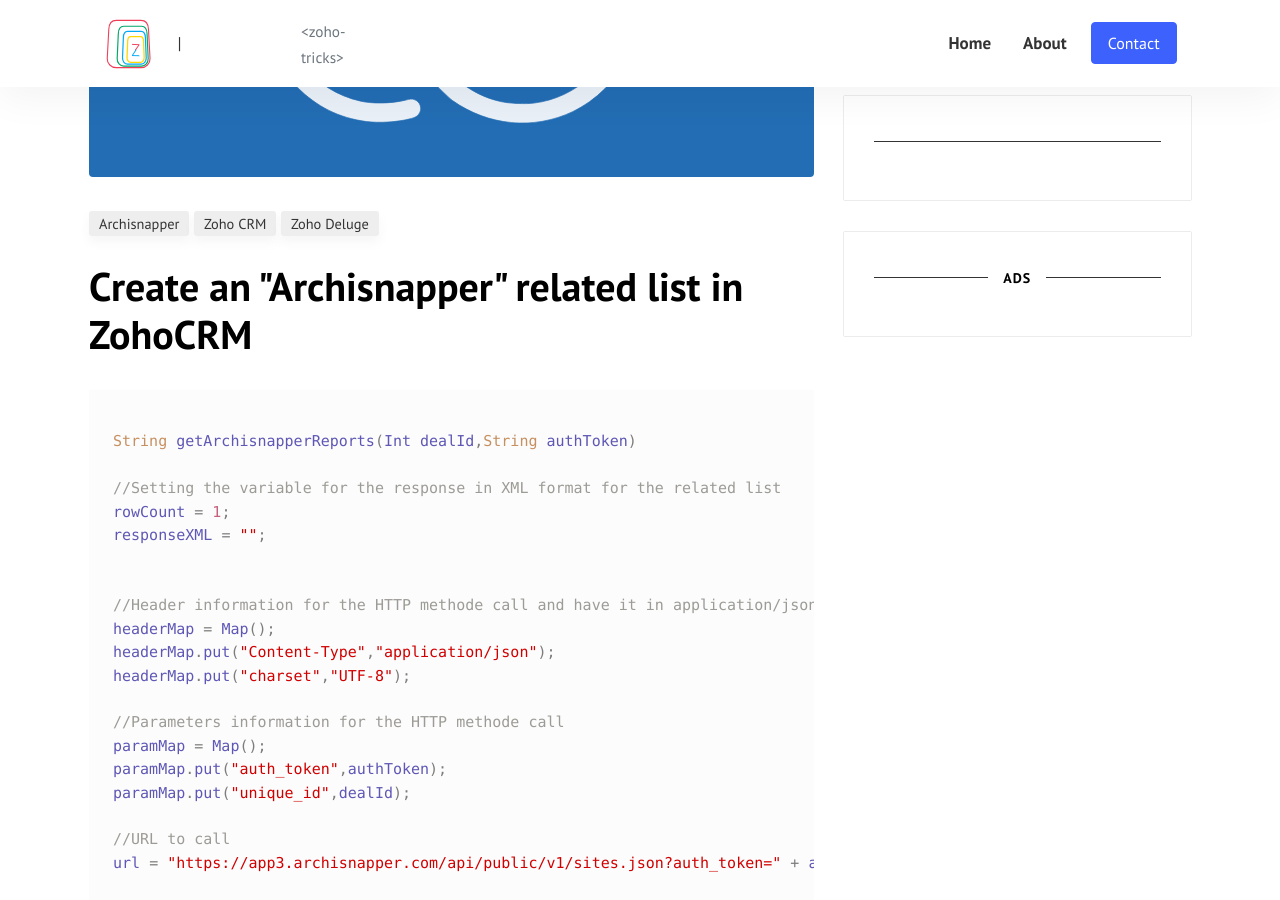
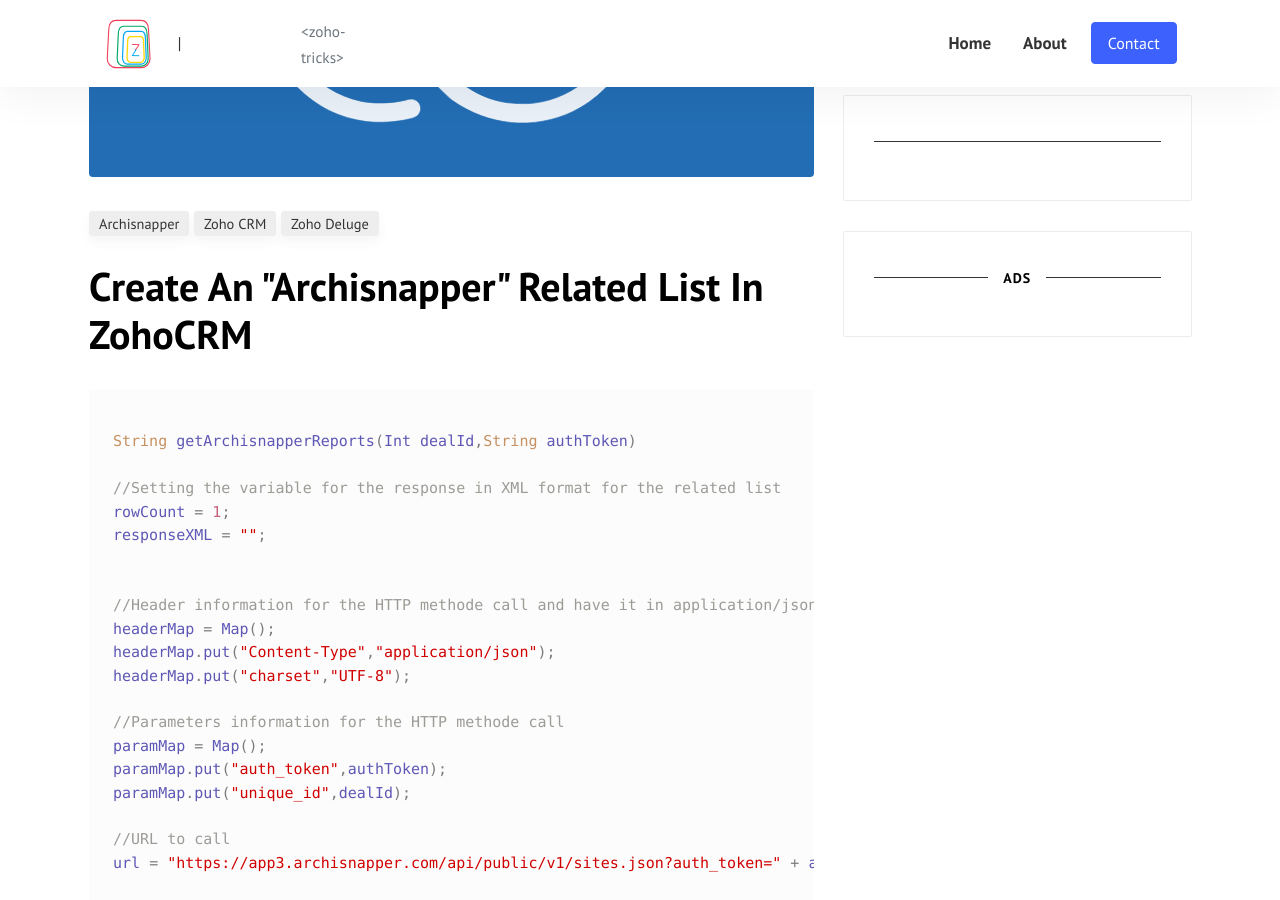
Before and after one commit to anthoninvanimpe/anthoninvanimpe.github.io, a Jekyll site: the page built from _posts/2022-01-19-zoho-crm-related-list-archisnapper.md, in a window 1280 px wide and 900 px high, scrolled down 319 px. Built offline with Jekyll 4.4.1, drawn with Linux system fonts in a browser that asks for light colours; comment, search, counter and statistics services are not loaded.

```diff
--- a/_posts/2022-01-19-zoho-crm-related-list-archisnapper.md
+++ b/_posts/2022-01-19-zoho-crm-related-list-archisnapper.md
@@ -1,5 +1,5 @@
 ---
-title: Create an "Archisnapper" related list in ZohoCRM
+title: Create An "Archisnapper" Related List In ZohoCRM
 categories:
 - Zoho Deluge
 - Archisnapper
```
